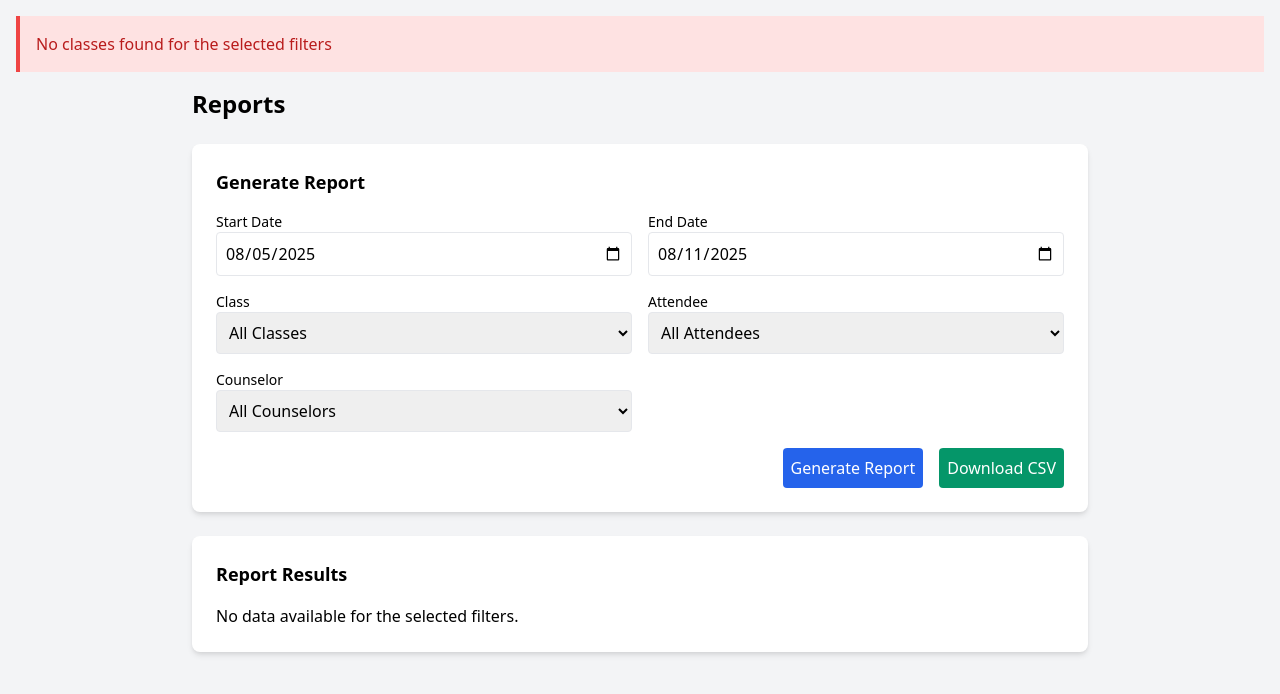
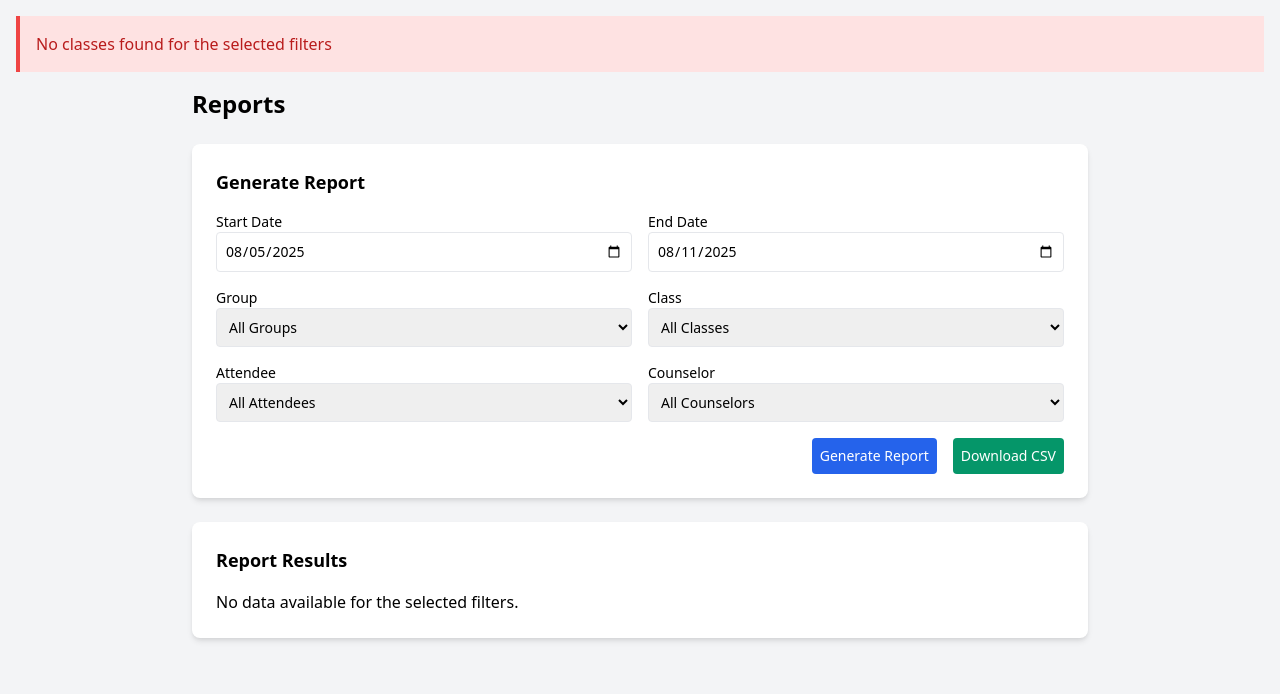
Before and after one commit to lebright85/rwc, a Flask app: page /reports in a window 1280 px wide. Shown: the part 60-754 px from the top of the page. Run offline with Flask 3, Linux system fonts and the light colour scheme; the visitor is signed in with stand-in values (Sample User, id 1); data that the repository does not hold is empty; some libraries are stand-ins or nearby versions.

Commit message:
Update reports.html

```diff
--- a/templates/reports.html
+++ b/templates/reports.html
@@ -10,15 +10,24 @@
             <div class="grid grid-cols-1 md:grid-cols-2 gap-4">
                 <div>
                     <label class="block text-sm font-medium">Start Date</label>
-                    <input type="date" name="start_date" value="{{ start_date }}" class="w-full border rounded p-2" required>
+                    <input type="date" name="start_date" value="{{ start_date }}" class="w-full border rounded p-2 text-sm" required>
                 </div>
                 <div>
                     <label class="block text-sm font-medium">End Date</label>
-                    <input type="date" name="end_date" value="{{ end_date }}" class="w-full border rounded p-2" required>
+                    <input type="date" name="end_date" value="{{ end_date }}" class="w-full border rounded p-2 text-sm" required>
+                </div>
+                <div>
+                    <label class="block text-sm font-medium">Group</label>
+                    <select name="group_name" class="w-full border rounded p-2 text-sm">
+                        <option value="all" {% if group_name == 'all' %}selected{% endif %}>All Groups</option>
+                        {% for group in groups %}
+                        <option value="{{ group }}" {% if group_name == group %}selected{% endif %}>{{ group }}</option>
+                        {% endfor %}
+                    </select>
                 </div>
                 <div>
                     <label class="block text-sm font-medium">Class</label>
-                    <select name="class_id" class="w-full border rounded p-2">
+                    <select name="class_id" class="w-full border rounded p-2 text-sm">
                         <option value="all" {% if class_id == 'all' %}selected{% endif %}>All Classes</option>
                         {% for class in classes %}
                         <option value="{{ class[0] }}" {% if class_id == class[0]|string %}selected{% endif %}>{{ class[1] }}</option>
@@ -27,7 +36,7 @@
                 </div>
                 <div>
                     <label class="block text-sm font-medium">Attendee</label>
-                    <select name="attendee_id" class="w-full border rounded p-2">
+                    <select name="attendee_id" class="w-full border rounded p-2 text-sm">
                         <option value="all" {% if attendee_id == 'all' %}selected{% endif %}>All Attendees</option>
                         {% for attendee in attendees %}
                         <option value="{{ attendee[0] }}" {% if attendee_id == attendee[0]|string %}selected{% endif %}>{{ attendee[1] }}</option>
@@ -36,7 +45,7 @@
                 </div>
                 <div>
                     <label class="block text-sm font-medium">Counselor</label>
-                    <select name="counselor_id" class="w-full border rounded p-2">
+                    <select name="counselor_id" class="w-full border rounded p-2 text-sm">
                         <option value="all" {% if counselor_id == 'all' %}selected{% endif %}>All Counselors</option>
                         {% for counselor in counselors %}
                         <option value="{{ counselor[0] }}" {% if counselor_id == counselor[0]|string %}selected{% endif %}>{{ counselor[1] }}</option>
@@ -45,8 +54,8 @@
                 </div>
             </div>
             <div class="mt-4 flex justify-end space-x-4">
-                <button type="submit" name="action" value="generate" class="bg-blue-600 text-white p-2 rounded">Generate Report</button>
-                <button type="submit" name="action" value="download_csv" class="bg-green-600 text-white p-2 rounded">Download CSV</button>
+                <button type="submit" name="action" value="generate" class="bg-blue-600 text-white p-2 rounded text-sm">Generate Report</button>
+                <button type="submit" name="action" value="download_csv" class="bg-green-600 text-white p-2 rounded text-sm">Download CSV</button>
             </div>
         </form>
     </div>
```
